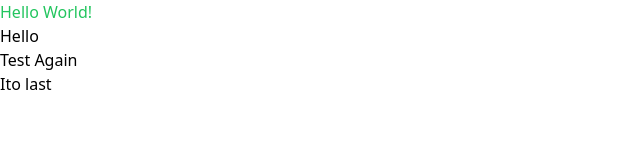
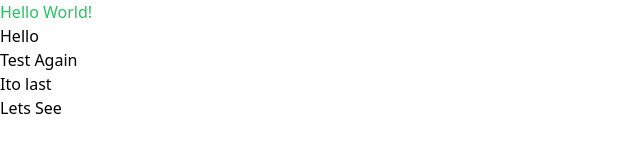
Before and after one commit to jnkescolano/jan-website, a website: page src/index.html in a window 1280 px wide. Shown: the full height of the page, 0-640 px from the left. Drawn offline with nearby package versions, Linux system fonts and the light colour scheme; files that its build step writes are made by us from their sources.

Commit message:
ito tama

```diff
--- a/src/index.html
+++ b/src/index.html
@@ -13,5 +13,6 @@
     </section>
     <p>Test Again</p>
     <p>Ito last</p>
+    <p>Lets See</p>
 </body>
 </html>
```
